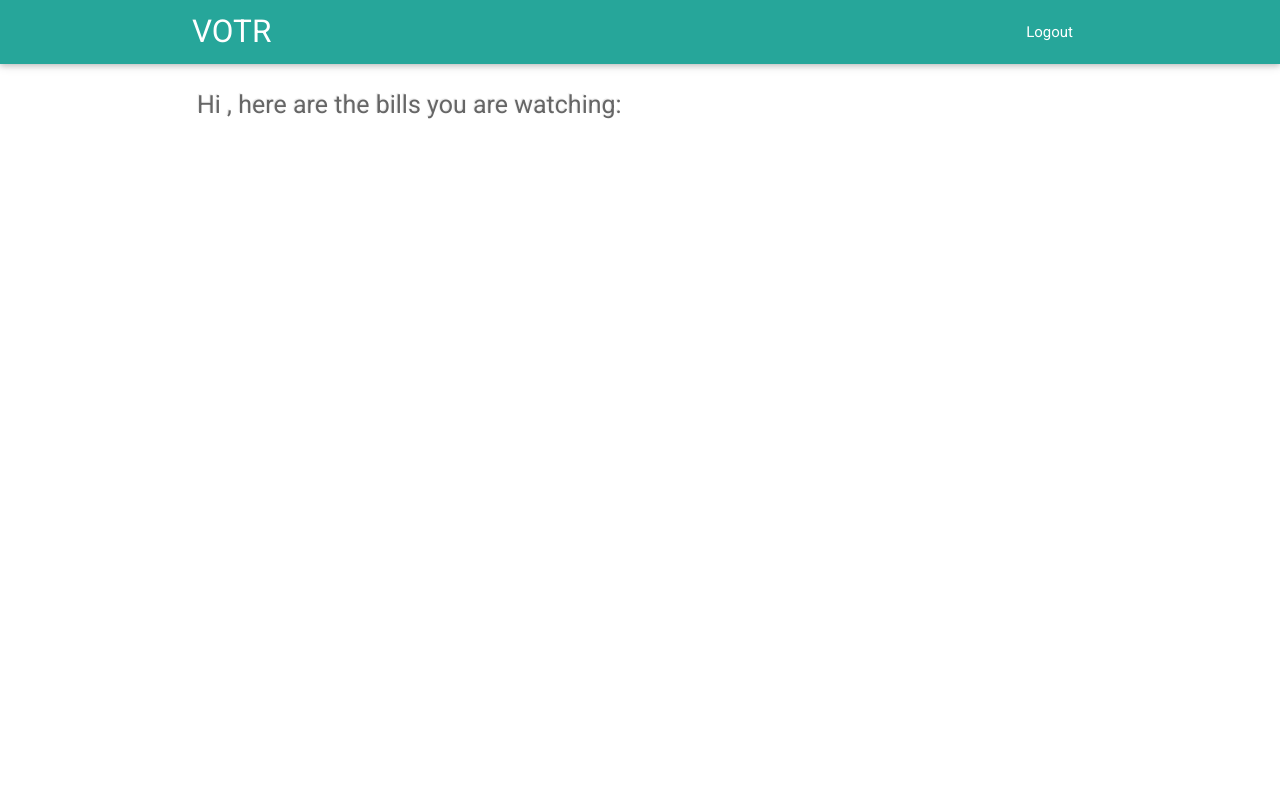
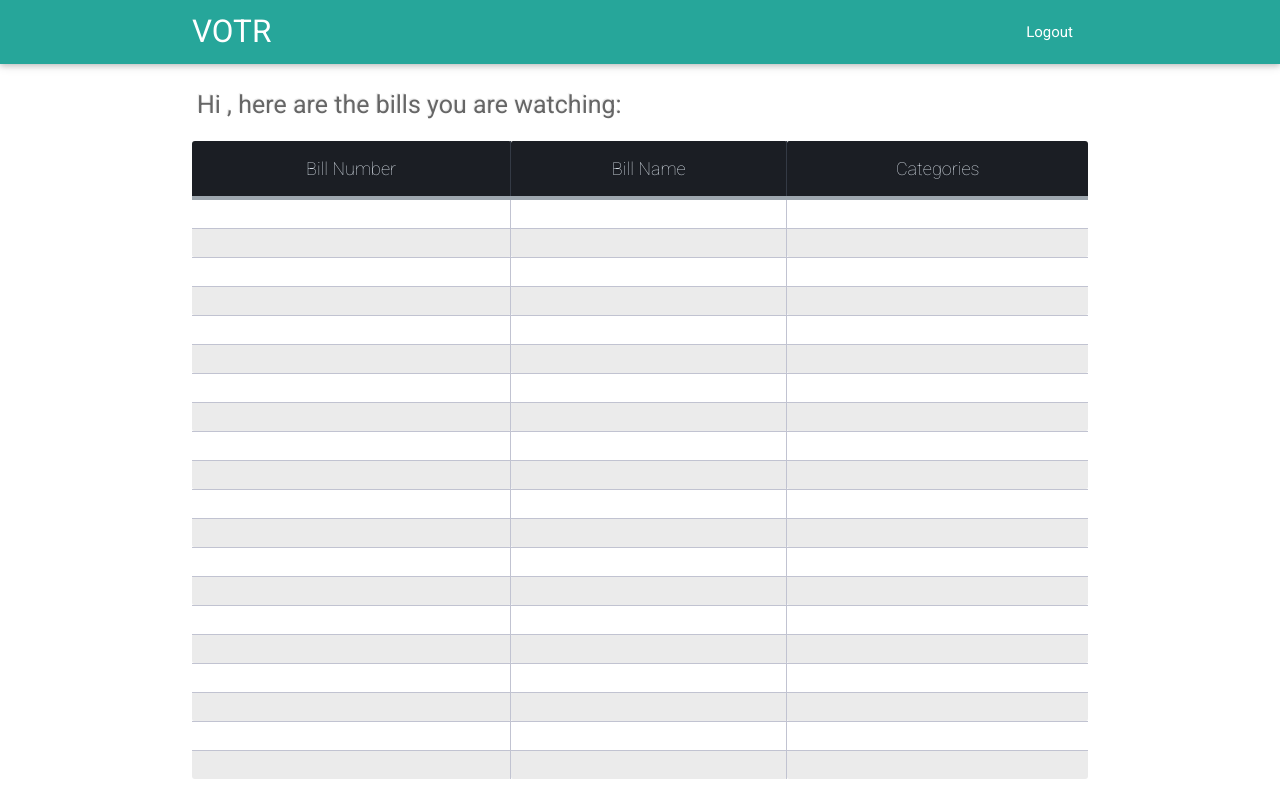
Before and after one commit to ypaliwal/votr_beta_frontend, a plain HTML site: page index.html at #!/dashboard in a window 1280 px wide. Drawn offline with nearby package versions, Linux system fonts and the light colour scheme; no server answers.

Commit message:
userDash html fixed

```diff
--- a/site/partials/userDashboard.html
+++ b/site/partials/userDashboard.html
@@ -13,4 +13,19 @@
         <h3>Hi {{ctrl.userFirstname}}, here are the bills you are watching:</h3>
     </div>
 
+    <div>
+        <table>
+            <tr>
+                <th>Bill Number</th>
+                <th>Bill Name</th>
+                <th>Categories</th>
+            </tr>
+            <tr ng-repeat="n in ctrl.counter">
+                <td>{{ ctrl.billsNumbersFE[n - 1] }}</td>
+                <td>{{ ctrl.billsNamesFE[n - 1] }}</td>
+                <td>{{ ctrl.indicoResultsArr[n - 1] }}</td>
+            </tr>
+        </table>
     </div>
+
+</div>
```
Lines whose indentation alone changed are shown as unchanged.
